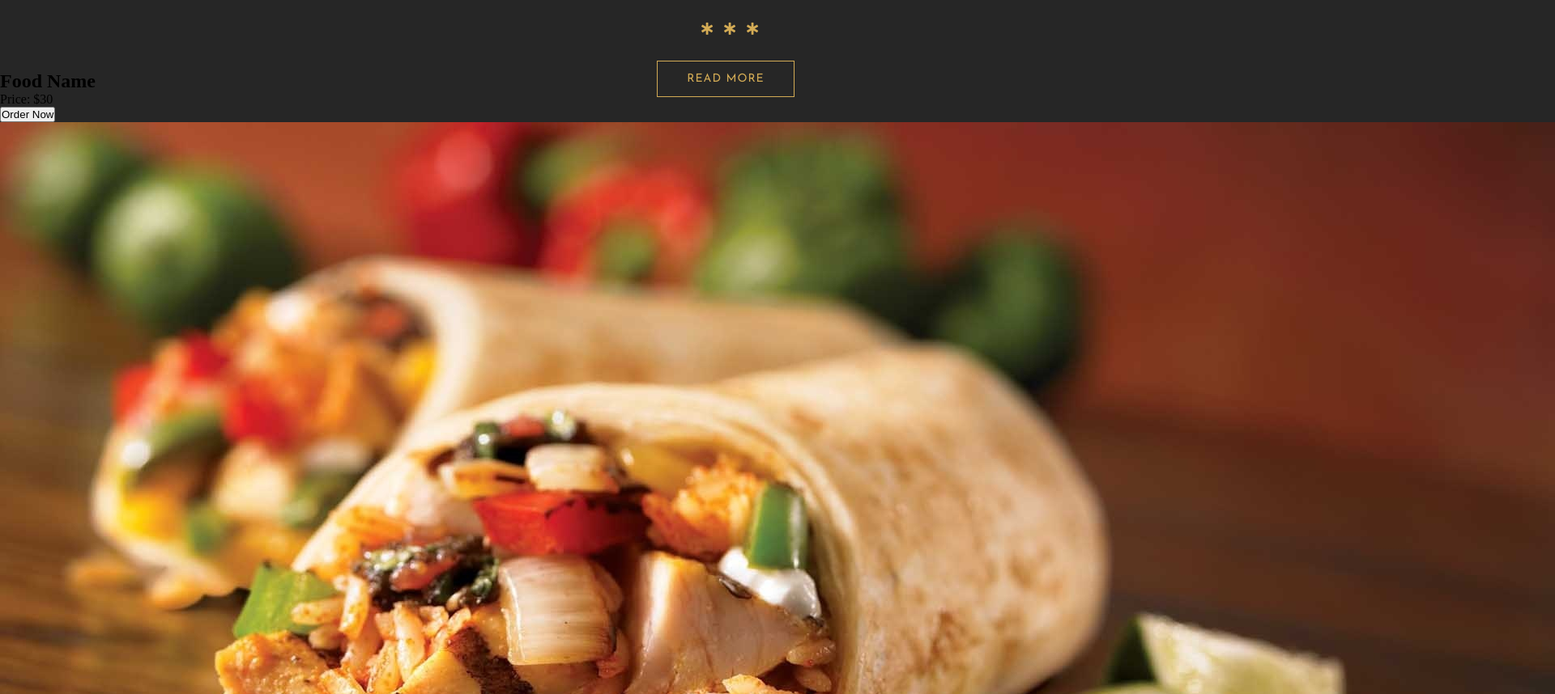
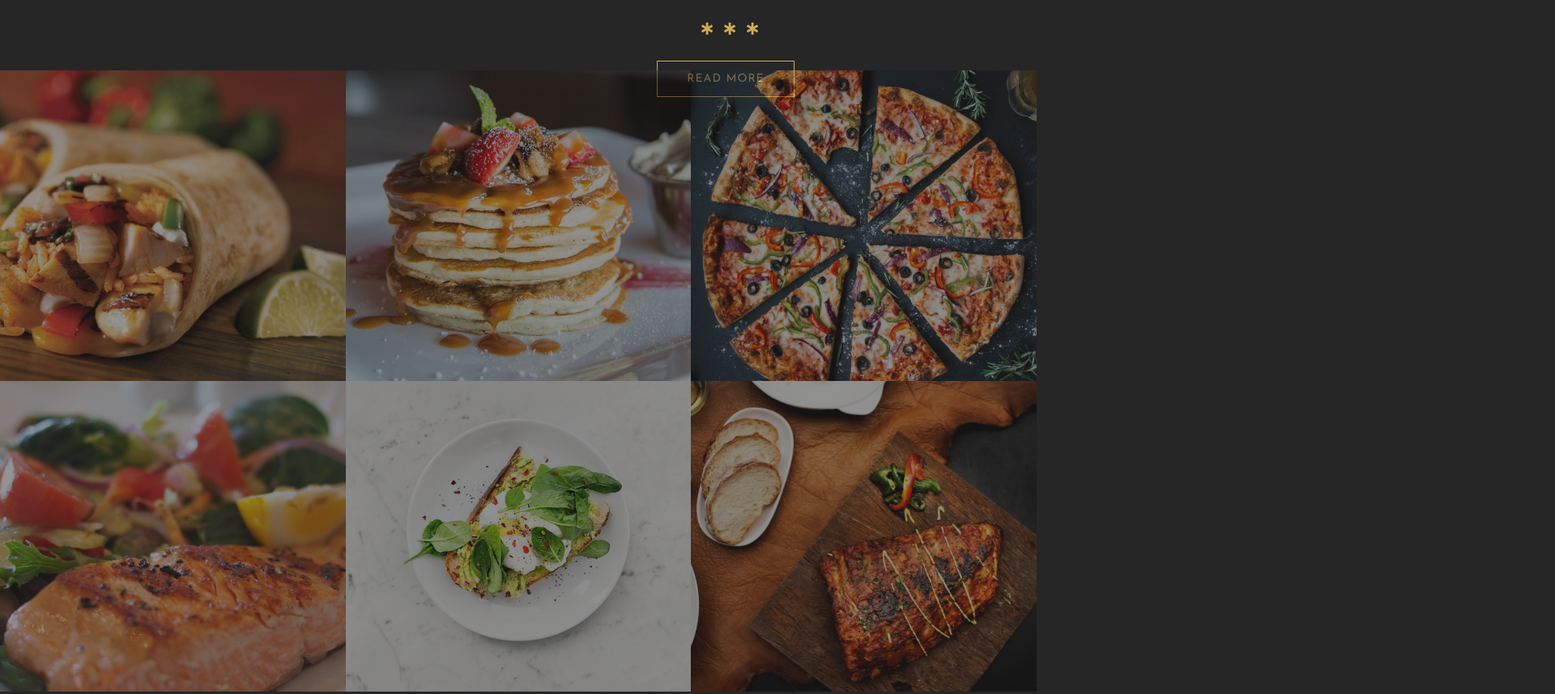
Before and after one commit to liammcluckie/restaurant-georgia, a plain HTML site: page index.html in a window 1280 px wide. Shown: the part 1433-2291 px from the top of the page at 81% size, 1920 px wide, since content can reach past the window. Drawn offline with nearby package versions, Linux system fonts and the light colour scheme.

Commit message:
Add gallery card styles

```diff
--- a/assets/css/_components.scss
+++ b/assets/css/_components.scss
@@ -59,3 +59,62 @@
         color: $color--dark;
     }
 }
+
+.card {
+    width: 33.3333%;
+    height: 30vw;
+    position: relative;
+    overflow: hidden;
+
+    &:hover .card--overlay {
+        left: 0;
+    }
+
+    &--overlay {
+        position: absolute;
+        top: 0;
+        left: -100%;
+        background-color: rgba($color--primary, 0.6);
+        color: $color--white;
+        z-index: 10;
+        @include flexLayout;
+        flex-direction: column;
+        @extend %fullSpace;
+        transition: left 0.7s;
+
+        .card-overlay-heading {
+            font-family: $font-nunito;
+            font-size: 50px;
+            @include textStyles(capitalize);
+        }
+
+        .card-overlay-paragraph {
+            font-family: $font-josefinSans;
+            font-size: 30px;
+            margin-bottom: 30px;
+            @include textStyles(capitalize);
+        }
+
+        .btn--card-overlay {
+            width: 150px;
+            height: 40px;
+            color: $color--primary;
+            background-color: $color--white;
+            font-family: $font-josefinSans;
+            font-size: 14px;
+            font-weight: bold;
+            text-transform: uppercase;
+            letter-spacing: 1px;
+            border: 1px solid $color--primary;
+            border-radius: 30px;
+            outline: none;
+            cursor: pointer;
+        }
+    }
+
+    &--img {
+        object-fit: cover;
+        opacity: 0.5;
+        @extend %fullSpace;
+    }
+}
```
Also changed, not shown: assets/css/main.css, 1 other file.
